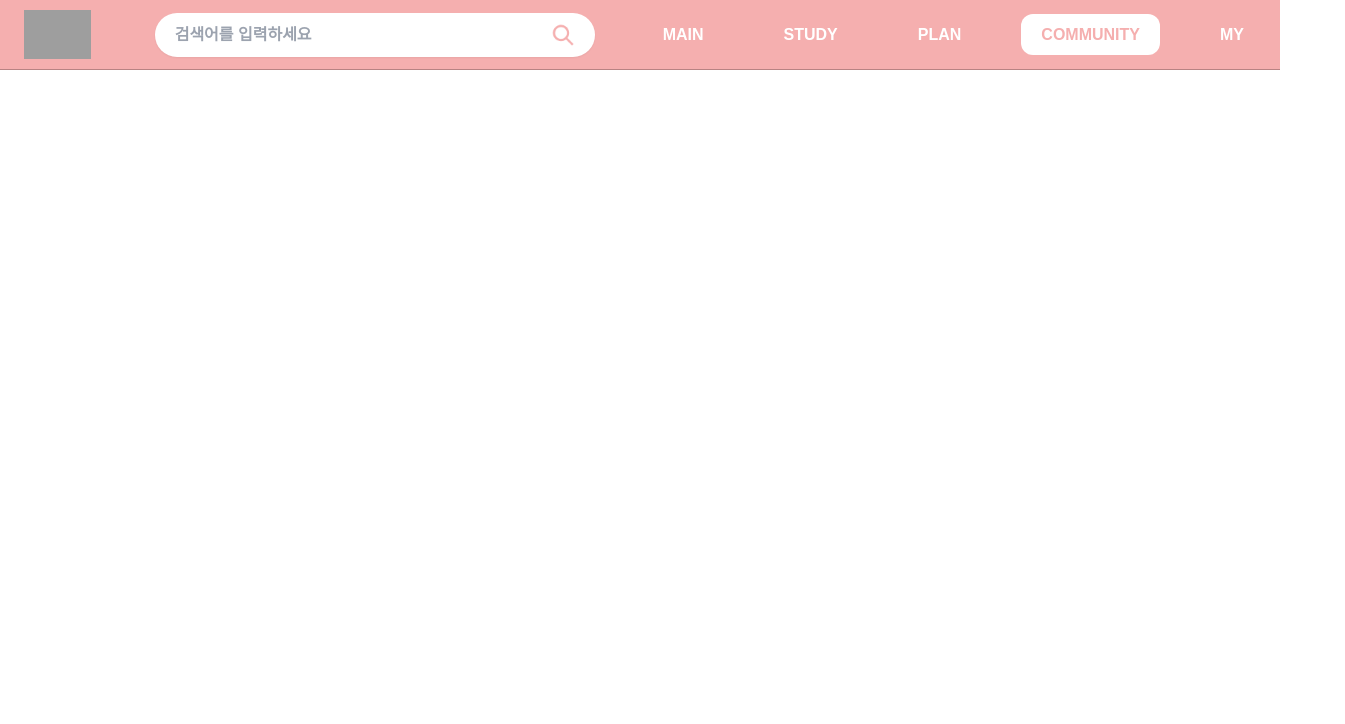
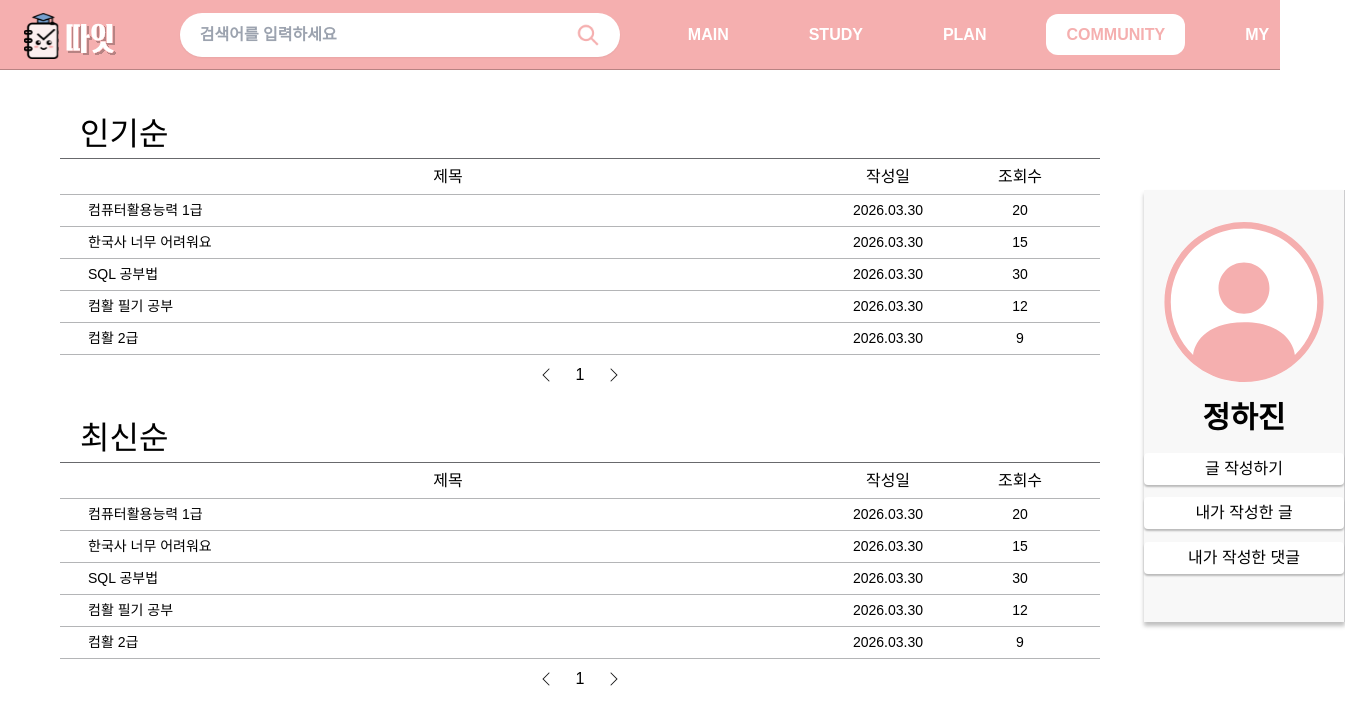
Before and after one commit to FiveOneStudy/Client, a React (Create React App) app: page /community in a window 1280 px wide. Shown: the top 724 px of the page, 1345 px wide, since content can reach past the window. Built offline with nearby package versions, Linux system fonts and the light colour scheme; grey boxes are pictures that could not be loaded; a web font is replaced by a local one.

Commit message:
feat: Community Page UI 구현

```diff
--- a/src/App.jsx
+++ b/src/App.jsx
@@ -5,6 +5,7 @@ import { SignUp } from './pages/auth/SignUp.jsx';
 import { FindPassword } from './pages/auth/FindPassword.jsx';
 import { PasswordReset } from './pages/auth/PasswordReset.jsx';
 import { My } from './pages/My.jsx';
+import { Community } from './pages/community/Community.jsx';
 
 function App() {
   return (
@@ -16,6 +17,7 @@ function App() {
         <Route path="/findpassword" element={<FindPassword />} />
         <Route path="/passwordreset" element={<PasswordReset />} />
         <Route path="/my" element={<My />} />
+        <Route path='/community' element={<Community/>} />
       </Routes>
     </BrowserRouter>
   );
--- a/src/components/Nav.jsx
+++ b/src/components/Nav.jsx
@@ -1,6 +1,6 @@
 import { useState } from 'react';
 import { NavLink, Link } from 'react-router-dom';
-import logo from '../assets/logo.png';
+import logo from '../assets/logo.svg';
 import searchIcon from '../assets/search.png';
 import bellIcon from '../assets/bell.png';
 
--- /dev/null
+++ b/src/components/community/PostList.jsx
@@ -0,0 +1,54 @@
+import dropdown from '../../assets/dropdown.svg';
+import { useState } from 'react';
+import { PostListItem } from './PostListItem';
+
+export function PostList({ posts, items }) {
+  const [currentPage, setCurrentPage] = useState(1);
+  const itemsPerPage = items;
+
+  const totalPages = Math.ceil(posts.length / itemsPerPage);
+
+  const currentPosts = posts.slice(
+    (currentPage - 1) * itemsPerPage,
+    currentPage * itemsPerPage
+  )
+
+  const handlePrev = () => {
+    if (currentPage > 1) setCurrentPage(prev => prev - 1);
+  }
+  const handleNext = () => {
+    if (currentPage < totalPages) setCurrentPage(prev => prev + 1);
+  };
+
+  const minh = 32 * items;
+
+  return(
+    <div>
+      <div style={{ minHeight: `${minh}px` }}>
+        {currentPosts.map((post, index) => (
+          <PostListItem
+            key={index}
+            title={post.title}
+            date={post.date}
+            views={post.views}
+          />
+        ))}
+      </div>
+
+      <div className="w-[1040px] h-[40px] flex justify-center items-center border-t border-[#B4B5B7]">
+        <div className='flex items-center gap-[22px]'>
+          <img
+            src={dropdown}
+            onClick={handlePrev}
+            className="rotate-180"
+          />
+          <div>{currentPage}</div>
+          <img
+            src={dropdown}
+            onClick={handleNext}
+          />
+        </div>
+      </div>
+    </div>
+  );
+}
--- /dev/null
+++ b/src/components/community/PostListItem.jsx
@@ -0,0 +1,15 @@
+export function PostListItem({ title, date, views }) {
+  return(
+    <div className="inline-flex h-[32px] px-7 justify-between items-center border-t border-[#B4B5B7]">
+      <div className="w-[720px] h-full flex items-center  bg-white">
+        <span className="text-black text-[14px] font-normal">{title}</span>
+      </div>
+      <div className="w-[160px] h-full flex items-center justify-center bg-white">
+        <span className="text-black text-[14px] font-normal">{date}</span>
+      </div>
+      <div className="w-[104px] h-full flex items-center justify-center bg-white">
+        <span className="text-black text-[14px] font-normal">{views}</span>
+      </div>
+    </div>
+  );
+}
--- /dev/null
+++ b/src/components/community/PostTableHeader.jsx
@@ -0,0 +1,15 @@
+export function PostTableHeader() {
+  return(
+    <div className="inline-flex h-[36px] px-7 justify-between items-center border-t border-[#68696C]">
+      <div className="w-[720px] h-full flex items-center justify-center bg-white">
+        <span className="text-black text-20 font-medium">제목</span>
+      </div>
+      <div className="w-[160px] h-full flex items-center justify-center bg-white">
+        <span className="text-black text-20 font-medium">작성일</span>
+      </div>
+      <div className="w-[104px] h-full flex items-center justify-center bg-white">
+        <span className="text-black text-20 font-medium">조회수</span>
+      </div>
+    </div>
+  );
+}
--- /dev/null
+++ b/src/components/community/UserActionPanel.jsx
@@ -0,0 +1,21 @@
+import profile from '../../assets/profile.svg';
+
+function ActionButton({ children }) {
+  return (
+    <button className="bg-[#FFFFFF] rounded-[4px] shadow-[0px_2px_2px_0px_rgba(0,0,0,0.25)] text-center text-[20x] font-normal py-[4px] w-[200px]">
+      {children}
+    </button>
+  );
+}
+
+export function UserActionPanel() {
+  return(
+    <div className='mt-[80px] ml-[44px] pt-[32px] pb-[48px] flex flex-col justify-between items-center w-[300px] h-[432px] bg-[#F8F8F8] border-r border-[#CDCDCF] shadow-[0px_4px_4px_0px_rgba(0,0,0,0.25)]'>
+      <img src={profile} className='h-[160px]' />
+      <div className='text-center justify-start text-[30px] font-semibold'>정하진</div>
+      <ActionButton children={"글 작성하기"} />
+      <ActionButton children={"내가 작성한 글"} />
+      <ActionButton children={"내가 작성한 댓글"} />
+    </div>
+  );
+}
--- /dev/null
+++ b/src/pages/community/Community.jsx
@@ -0,0 +1,45 @@
+import { useState } from 'react';
+import { PostTableHeader } from '../../components/community/PostTableHeader';
+import { PostList } from '../../components/community/PostList';
+import { UserActionPanel } from '../../components/community/UserActionPanel';
+
+export function Community() {
+  const posts = [
+    { title: "컴퓨터활용능력 1급", date: "2026.03.30", views: 20 },
+    { title: "한국사 너무 어려워요", date: "2026.03.30", views: 15 },
+    { title: "SQL 공부법", date: "2026.03.30", views: 30 },
+    { title: "컴활 필기 공부", date: "2026.03.30", views: 12 },
+    { title: "컴활 2급", date: "2026.03.30", views: 9 },
+    { title: "정보처리기사", date: "2026.03.30", views: 22 },
+    { title: "토익 공부법", date: "2026.03.30", views: 18 },
+    { title: "컴퓨터활용능력 1급", date: "2026.03.30", views: 20 },
+    { title: "한국사 너무 어려워요", date: "2026.03.30", views: 15 },
+    { title: "SQL 공부법", date: "2026.03.30", views: 30 },
+    { title: "컴활 필기 공부", date: "2026.03.30", views: 12 },
+    { title: "컴활 2급", date: "2026.03.30", views: 9 },
+    { title: "정보처리기사", date: "2026.03.30", views: 22 },
+    { title: "토익 공부법", date: "2026.03.30", views: 18 },
+    { title: "컴퓨터활용능력 1급", date: "2026.03.30", views: 20 },
+    { title: "한국사 너무 어려워요", date: "2026.03.30", views: 15 }
+  ];
+
+  return(
+    <div className="min-h-[100%] min-w-[100%] pt-[40px] px-[60px] flex flex-row place-content-between">
+      <div className='w-[1040px] flex flex-col gap-[20px]'>
+        <div>
+          <div className="w-[1040px] pl-[20px] text-black text-[32px] font-medium">인기순</div>
+          <PostTableHeader />
+          <PostList posts={posts} items={5}/>
+        </div>
+
+        <div>
+        <div className="w-[1040px] pl-[20px] text-black text-[32px] font-medium">최신순</div>
+          <PostTableHeader />
+          <PostList posts={posts} items={5}/>
+        </div>
+      </div>
+
+      <UserActionPanel />
+    </div>
+  );
+}
```
Also changed, not shown: src/assets/dropdown.svg (added), src/assets/profile.svg (added).
